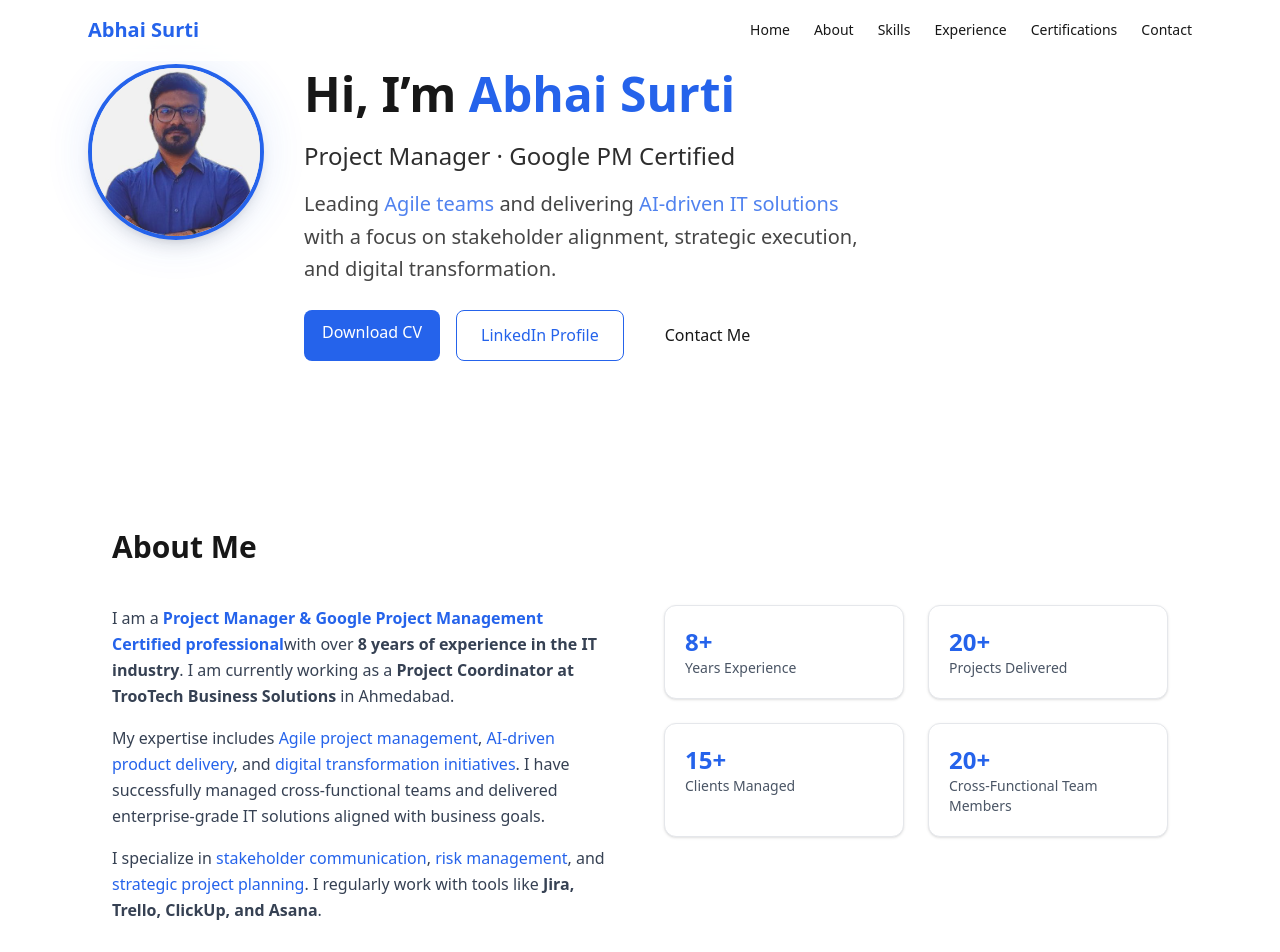
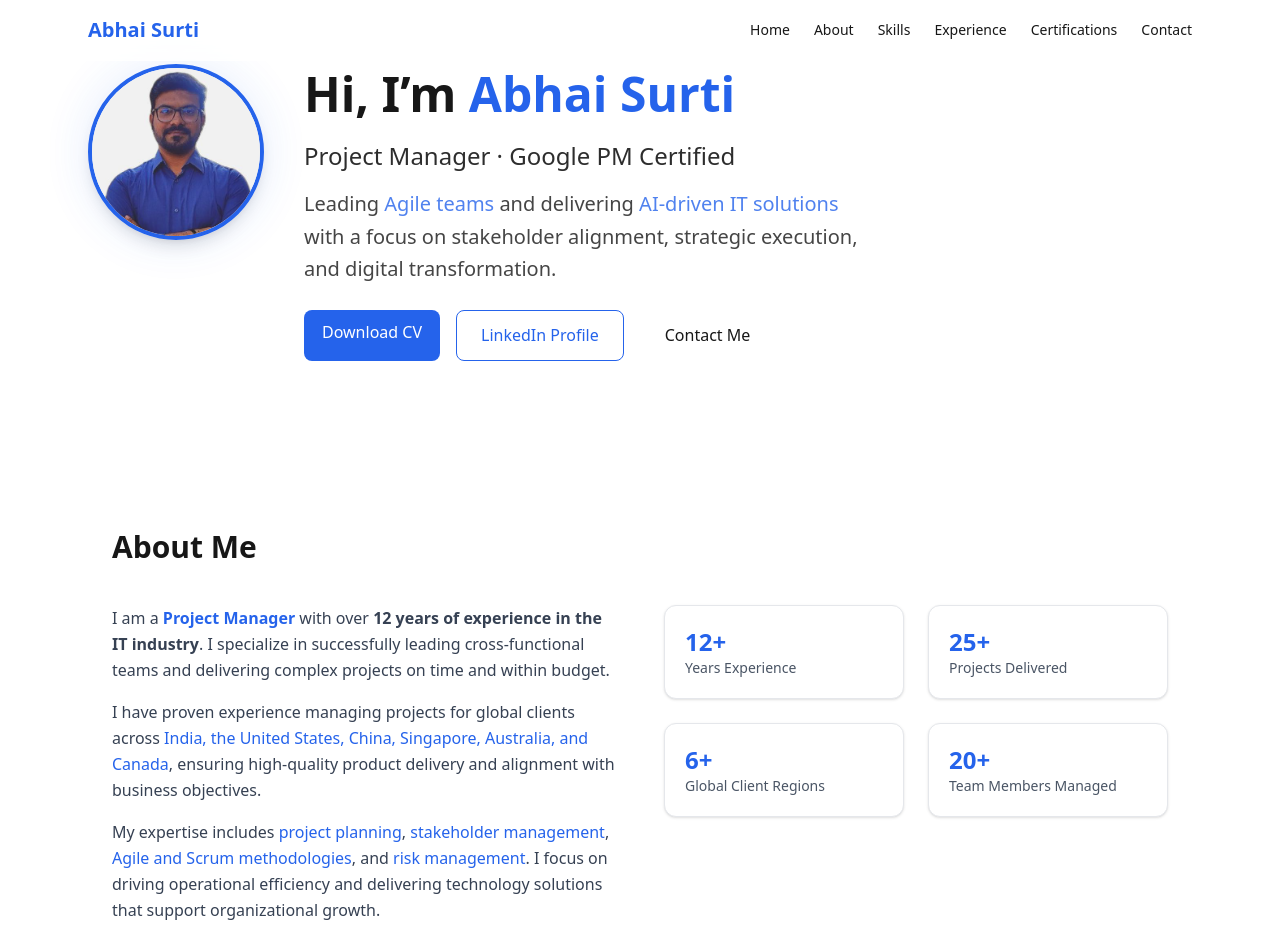
Before and after one commit to KrunalHingu/Curriculum-Vitae, a Next.js app: page / in a window 1280 px wide. Shown: the top 952 px of the page. Built offline with nearby package versions, Linux system fonts and the light colour scheme.

Commit message:
Update About.js

```diff
--- a/components/About.js
+++ b/components/About.js
@@ -14,26 +14,25 @@ export default function About() {
 
             <p>
               I am a <span className="text-primary font-semibold">
-              Project Manager & Google Project Management Certified professional</span>
-              with over <strong>8 years of experience in the IT industry</strong>.
-              I am currently working as a <strong>Project Coordinator at
-              TrooTech Business Solutions</strong> in Ahmedabad.
+              Project Manager</span> with over <strong>12 years of experience in the IT industry</strong>.
+              I specialize in successfully leading cross-functional teams and delivering
+              complex projects on time and within budget.
             </p>
 
             <p>
-              My expertise includes <span className="text-primary">Agile project management</span>,
-              <span className="text-primary"> AI-driven product delivery</span>,
-              and <span className="text-primary"> digital transformation initiatives</span>.
-              I have successfully managed cross-functional teams and delivered
-              enterprise-grade IT solutions aligned with business goals.
+              I have proven experience managing projects for global clients across
+              <span className="text-primary"> India, the United States, China, Singapore,
+              Australia, and Canada</span>, ensuring high-quality product delivery and
+              alignment with business objectives.
             </p>
 
             <p>
-              I specialize in <span className="text-primary">stakeholder communication</span>,
-              <span className="text-primary"> risk management</span>, and
-              <span className="text-primary"> strategic project planning</span>.
-              I regularly work with tools like <strong>Jira, Trello, ClickUp,
-              and Asana</strong>.
+              My expertise includes <span className="text-primary">project planning</span>,
+              <span className="text-primary"> stakeholder management</span>,
+              <span className="text-primary"> Agile and Scrum methodologies</span>, and
+              <span className="text-primary"> risk management</span>.
+              I focus on driving operational efficiency and delivering technology
+              solutions that support organizational growth.
             </p>
 
           </div>
@@ -42,23 +41,23 @@ export default function About() {
           <div className="grid grid-cols-2 gap-6">
 
             <div className="p-5 rounded-xl border border-gray-200 bg-white shadow-sm">
-              <p className="text-2xl font-bold text-primary">8+</p>
+              <p className="text-2xl font-bold text-primary">12+</p>
               <p className="text-sm text-gray-600">Years Experience</p>
             </div>
 
             <div className="p-5 rounded-xl border border-gray-200 bg-white shadow-sm">
-              <p className="text-2xl font-bold text-primary">20+</p>
+              <p className="text-2xl font-bold text-primary">25+</p>
               <p className="text-sm text-gray-600">Projects Delivered</p>
             </div>
 
             <div className="p-5 rounded-xl border border-gray-200 bg-white shadow-sm">
-              <p className="text-2xl font-bold text-primary">15+</p>
-              <p className="text-sm text-gray-600">Clients Managed</p>
+              <p className="text-2xl font-bold text-primary">6+</p>
+              <p className="text-sm text-gray-600">Global Client Regions</p>
             </div>
 
             <div className="p-5 rounded-xl border border-gray-200 bg-white shadow-sm">
               <p className="text-2xl font-bold text-primary">20+</p>
-              <p className="text-sm text-gray-600">Cross-Functional Team Members</p>
+              <p className="text-sm text-gray-600">Team Members Managed</p>
             </div>
 
           </div>
```
